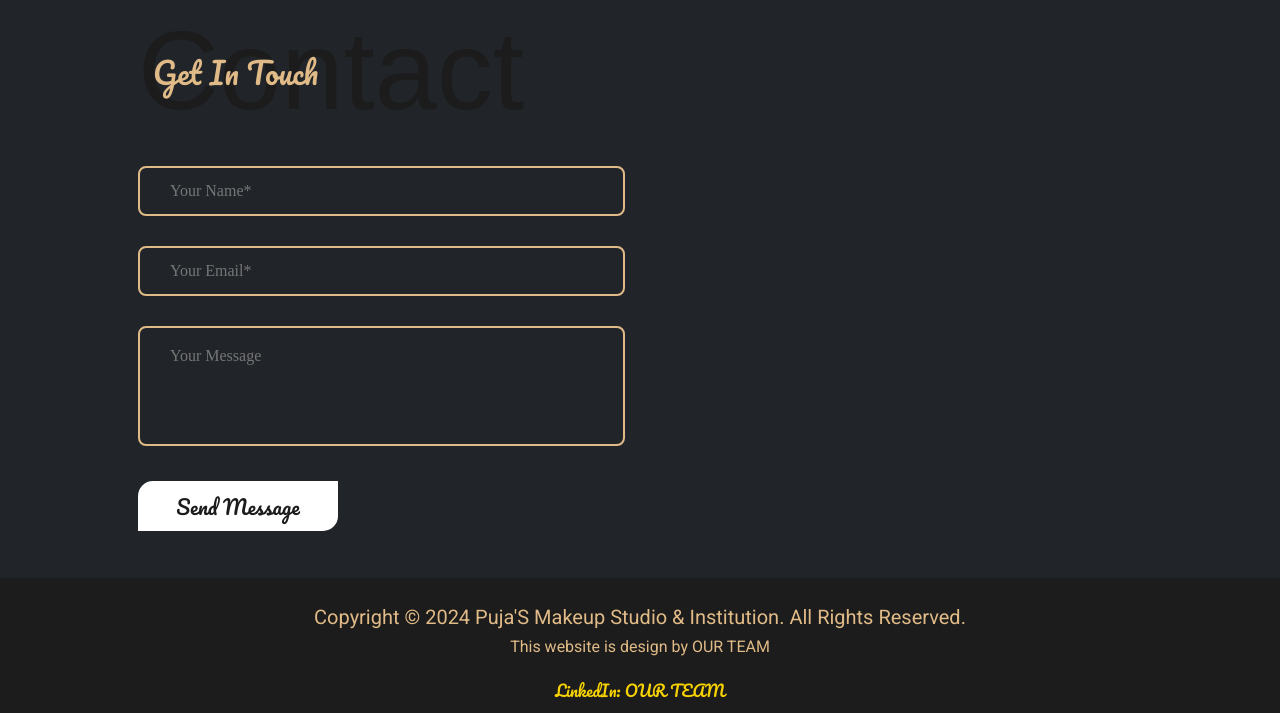
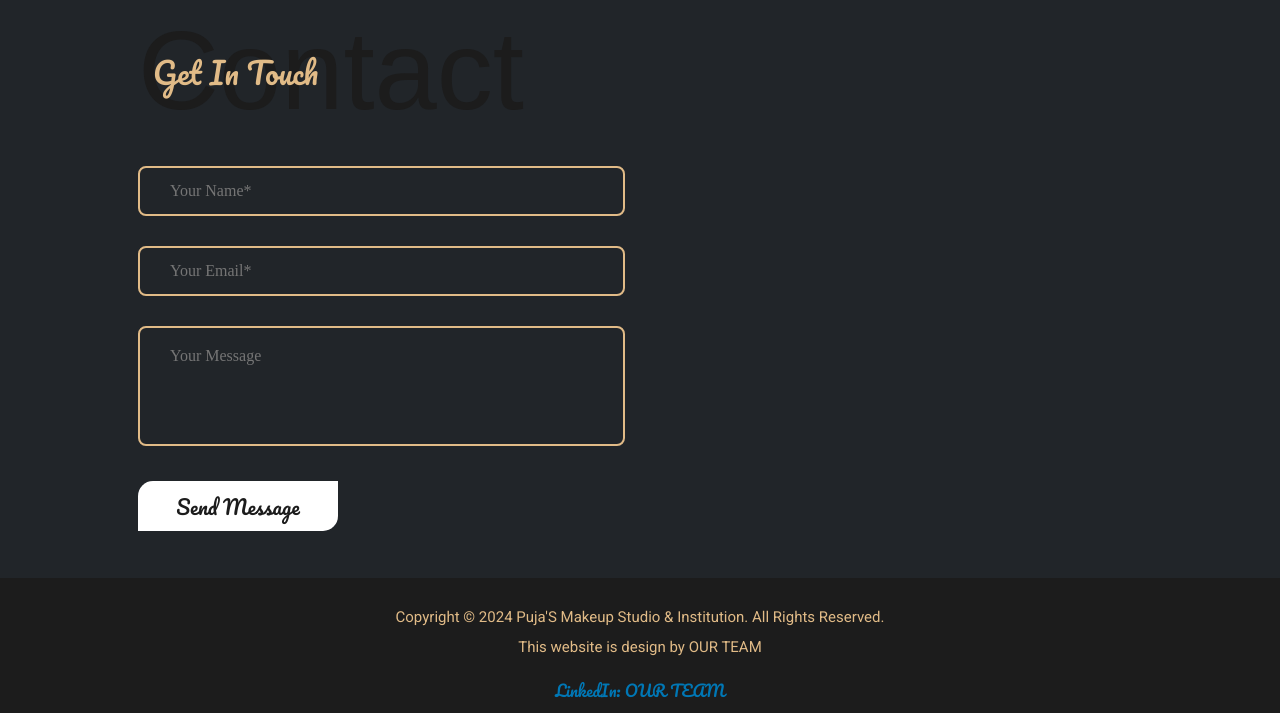
Before and after one commit to Aman-198/pujathakurmakeupstudio, a website: page index.html in a window 1280 px wide. Shown: the part 8613-9326 px from the top of the page. Drawn offline with nearby package versions, Linux system fonts and the light colour scheme; a web font is replaced by a local one.

Commit message:
Update index.html

```diff
--- a/index.html
+++ b/index.html
@@ -806,10 +806,9 @@
             <div class="container">
                 <div class="row">
                     <div class="col-lg-12 text-center">
-                        <p class="copyright">Copyright © 2024 Puja'S Makeup Studio & Institution. All Rights Reserved.
-                        </p>
-                        <p class="/TESmt.html">This website is design by OUR TEAM</p>
-                        <a href="TESmT.html" target="_blank" class="linkedin-link" style="color: #f7d202;">
+                        <p class="copyright" style="font-size: 15px;">Copyright © 2024 Puja'S Makeup Studio & Institution. All Rights Reserved.</p>
+                        <p class="/TESmt.html" style="font-size: 15px;">This website is design by OUR TEAM</p>
+                        <a href="TESmT.html" target="_blank" class="linkedin-link" style="color: #0077B5;">
                             LinkedIn: OUR TEAM
                         </a>
                     </div>
```
